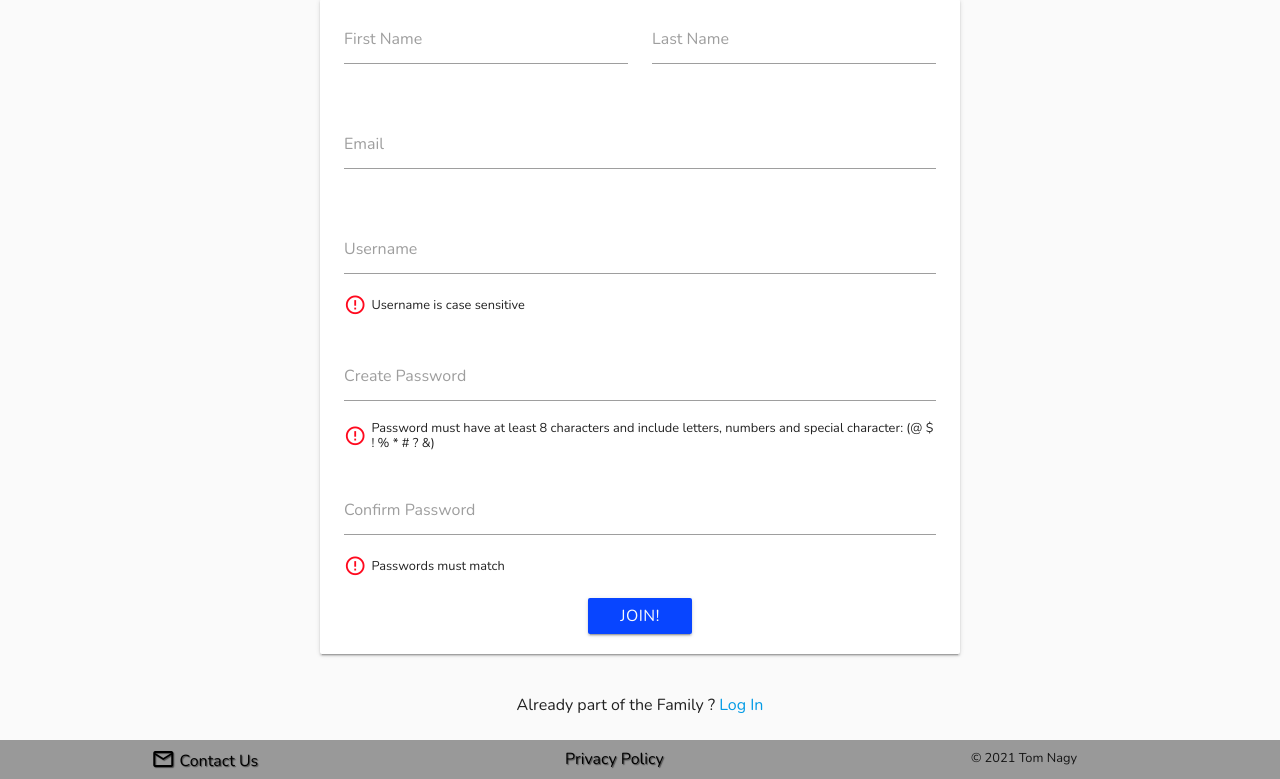
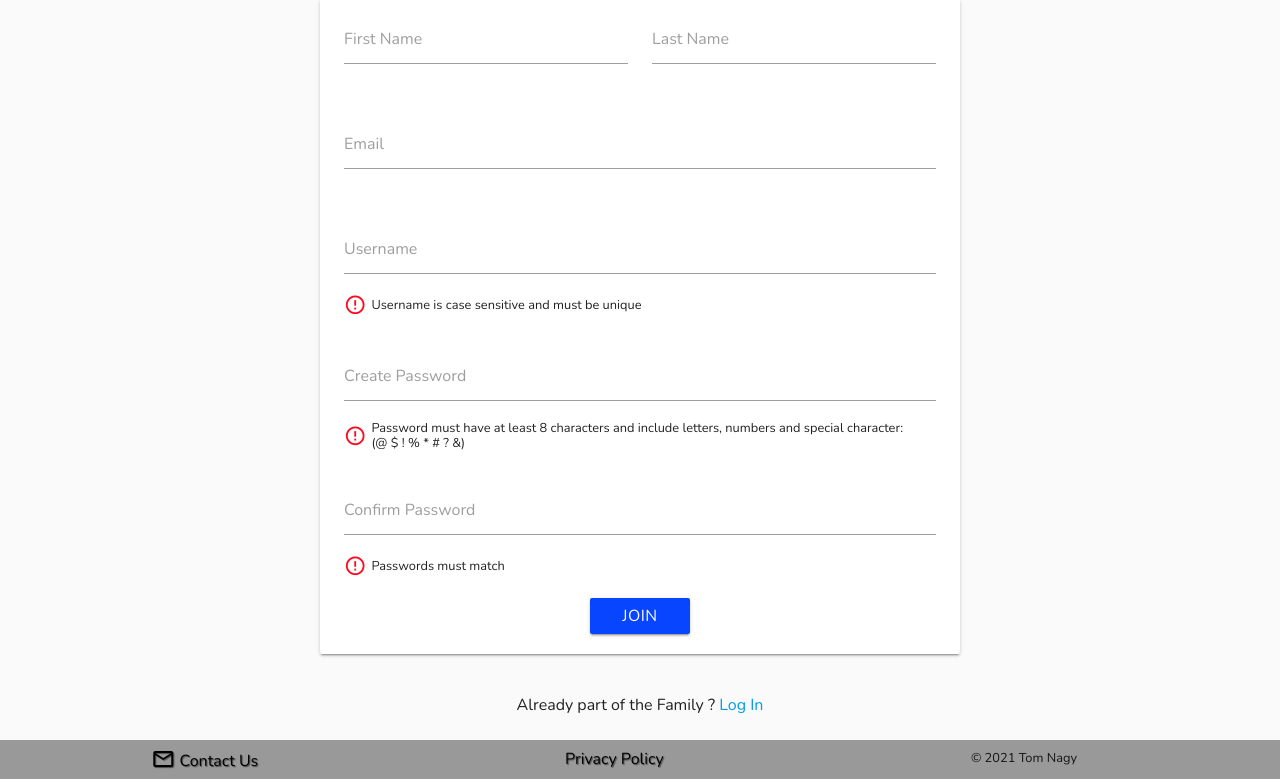
Before and after one commit to Tom-Nagy/family-friendly, a Flask app: page / in a window 1280 px wide. Shown: the part 187-966 px from the top of the page. Run offline with Flask 2, Linux system fonts and the light colour scheme; parts of the project's set-up code (start-up, migrations or seed data) failed here and were passed over.

```diff
--- a/app/static/css/style.css
+++ b/app/static/css/style.css
@@ -29,6 +29,10 @@ body {
     min-width: 100%;
 }
 
+.centered {
+    margin: auto;
+}
+
 /* Typograpgy */
 html,
 body {
@@ -43,9 +47,6 @@ p {
     width: 65ch;
 }
 
-.centered {
-    margin: auto;
-}
 
 /*
 Yellow #E9F900 for Friendliness and Warmth.
--- a/app/templates/signup.html
+++ b/app/templates/signup.html
@@ -7,33 +7,38 @@
     <div class="row">
         <form class="col s12 m8 offset-m2 l6 offset-l3 card-panel" method="POST" action="{{ url_for('users.signup') }}">
             <div class="row">
+                <!-- first name -->
                 <div class="input-field col s12 m6">
                     <input id="first_name" name="first_name" type="text" class="validate" minlength="2" maxlength="20"
                         pattern='^[a-zA-Z0-9]{2,20}$' required>
                     <label for="first_name">First Name</label>
                 </div>
+                <!-- last name -->
                 <div class="input-field col s12 m6">
                     <input id="last_name" name="last_name" type="text" class="validate" minlength="2" maxlength="20"
                         pattern='^[a-zA-Z0-9"]{2,20}$' required>
                     <label for="last_name">Last Name</label>
                 </div>
             </div>
+            <!-- email -->
             <div class="row">
                 <div class="input-field col s12">
                     <input id="email" name="email" type="email" class="validate" required>
                     <label for="email">Email</label>
                 </div>
             </div>
+            <!-- username -->
             <div class="row">
                 <div class="input-field col s12">
                     <input id="username" name="username" type="text" class="validate" minlength="2" maxlength="20"
                         pattern='^[a-zA-Z0-9"]{2,20}$' required>
                     <label for="last_name">Username</label>
                     <span class="helper-text valign-wrapper">
-                        <span class="material-icons">error_outline</span>Username is case sensitive
+                        <span class="material-icons">error_outline</span>Username is case sensitive and must be unique
                     </span>
                 </div>
             </div>
+            <!-- password -->
             <div class="row">
                 <div class="input-field col s12">
                     <input id="password" name="password" type="password" class="validate" minlength="8" maxlength="30"
@@ -42,10 +47,12 @@
                     <span class="helper-text valign-wrapper">
                         <span class="material-icons">error_outline</span>
                         Password must have at least 8 characters and include letters,
-                        numbers and special character: (@ $ ! % * # ? &)
+                        numbers and special character: <br>
+                        (@ $ ! % * # ? &)
                     </span>
                 </div>
             </div>
+            <!-- confirm password -->
             <div class="row">
                 <div class="input-field col s12">
                     <input id="conf_password" name="conf_password" type="password" class="validate" minlength="8"
@@ -57,9 +64,10 @@
                     </span>
                 </div>
             </div>
+            <!-- Join -->
             <div class="row">
                 <div class="col12 center-align">
-                    <button class="btn waves-effect waves-light blue-bg white-txt join-btn" type="submit">Join!</button>
+                    <button class="btn waves-effect waves-light blue-bg white-txt join-btn" type="submit">Join</button>
                 </div>
             </div>
         </form>
```
